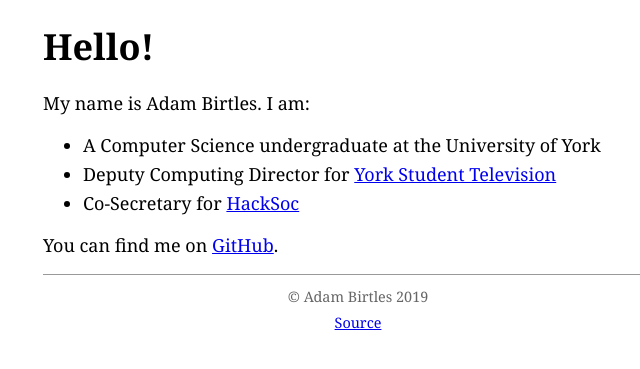
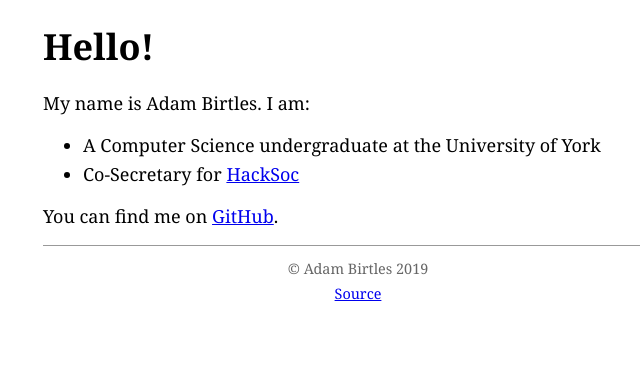
Before and after one commit to adambirtles/adambirtles.com, a Jekyll site: the page built from index.md, in a window 1280 px wide. Shown: the top 369 px of the page, without its empty margins (282-922 px from the left). Built offline with Jekyll 4.4.1, drawn with Linux system fonts in a browser that asks for light colours; our own code applies the rules of GitHub Pages for plain Markdown files.

Commit message:
Remove YSTV position

```diff
--- a/index.md
+++ b/index.md
@@ -11,7 +11,6 @@ sitemap:
 My name is Adam Birtles. I am:
 
 - A Computer Science undergraduate at the University of York
-- Deputy Computing Director for [York Student Television][ystv]
 - Co-Secretary for [HackSoc][hacksoc]
 
 You can find me on [GitHub][github].
```
